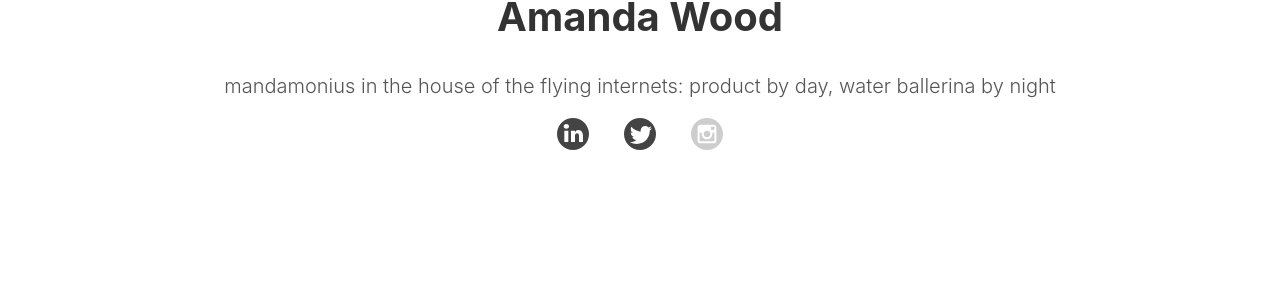
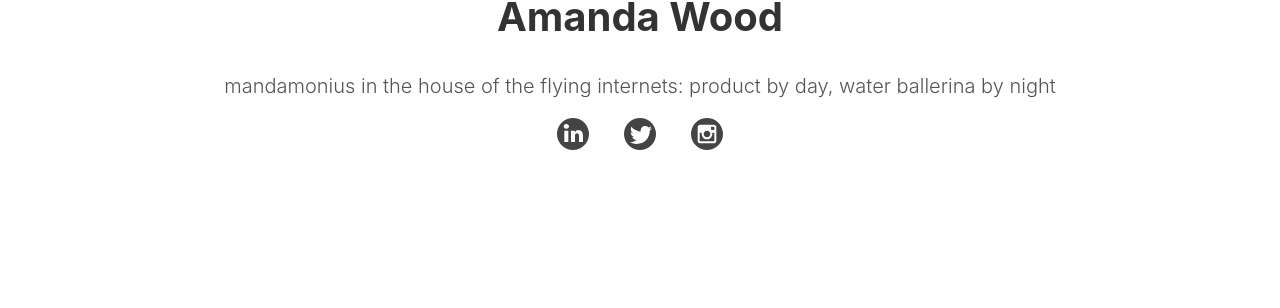
Before and after one commit to darren131/mandamonium, a Jekyll site: the page built from index.md, in a window 1280 px wide. Shown: the part 378-686 px from the top of the page. Built offline with Jekyll 4.4.1, drawn with Linux system fonts in a browser that asks for light colours; our own code applies the rules of GitHub Pages for plain Markdown files.

Commit message:
fix to insta

```diff
--- a/_layouts/default.html
+++ b/_layouts/default.html
@@ -24,7 +24,7 @@
         <p class="social">
         <a href="https://www.linkedin.com/in/amandawheeler/"><svg width="32" height="32" xmlns="http://www.w3.org/2000/svg"><path d="M16 0c8.859375 0 16 7.140625 16 16s-7.140625 16-16 16S0 24.859375 0 16 7.140625 0 16 0zM9.328125 10.671875C10.96875 10.671875 12 9.625 12 8.328125 11.96875 7 10.96875 6 9.328125 6c-1.59375 0-2.65625 1-2.65625 2.328125 0 1.296875 1.03125 2.34375 2.625 2.34375h.03125zm2 13.328125V12.671875h-4V24h4zM26 24v-6c0-3.671875-1.8125-6-4.671875-6-1.625 0-2.8125.96875-3.328125 2.40625l-.140625-1.734375h-3.96875c.03125.4375.109375 2.65625.109375 2.65625V24h4v-6c0-1.625.734375-2.671875 1.96875-2.671875C21.1875 15.328125 22 15.96875 22 18v6h4z" fill="#444" fill-rule="evenodd"/></svg></a>
         <a href="https://twitter.com/mandamonium"><svg width="32" height="32" xmlns="http://www.w3.org/2000/svg"><path d="M16 0c8.859375 0 16 7.140625 16 16s-7.140625 16-16 16S0 24.859375 0 16 7.140625 0 16 0zm9.734375 12.484375C26.625 11.859375 27.375 11.03125 28 10.140625c-.8125.34375-1.703125.59375-2.625.71875.953125-.5625 1.625-1.453125 1.953125-2.53125-.890625.53125-1.8125.890625-2.84375 1.109375-.8125-.875-2-1.4375-3.296875-1.4375-2.515625 0-4.515625 2.03125-4.515625 4.5625 0 .328125.03125.703125.109375 1.03125-3.78125-.1875-7.15625-2-9.40625-4.78125-.375.703125-.59375 1.484375-.59375 2.296875 0 1.59375.78125 2.96875 2 3.78125-.75 0-1.453125-.21875-2.046875-.5625V14.375c0 2.21875 1.5625 4.03125 3.640625 4.484375C10 18.96875 9.59375 19 9.1875 19c-.296875 0-.59375-.03125-.859375-.078125.5625 1.8125 2.265625 3.046875 4.234375 3.078125C11 23.21875 9.078125 24.078125 6.921875 24.078125c-.359375 0-.734375-.046875-1.0625-.078125 2 1.296875 4.40625 2 6.953125 2 8.375 0 12.921875-6.921875 12.921875-12.921875v-.59375z" fill="#444" fill-rule="evenodd"/></svg></a>
-        <a href="https://www.instagram.com/vortexnetnz/"><svg width="32" height="32" xmlns="http://www.w3.org/2000/svg"><path d="M16 0c8.828125 0 16 7.171875 16 16s-7.171875 16-16 16S0 24.828125 0 16 7.171875 0 16 0zm9.328125 22.671875V9.328125c0-1.46875-1.1875-2.65625-2.65625-2.65625H9.328125c-1.46875 0-2.65625 1.1875-2.65625 2.65625v13.34375c0 1.46875 1.1875 2.65625 2.65625 2.65625h13.34375c1.46875 0 2.65625-1.1875 2.65625-2.65625zm-2.65625-14c.359375 0 .65625.296875.65625.65625v2c0 .375-.296875.671875-.65625.671875h-2C20.296875 12 20 11.703125 20 11.328125v-2c0-.359375.296875-.65625.671875-.65625h2zM16 19.328125c-1.84375 0-3.328125-1.484375-3.328125-3.328125S14.15625 12.671875 16 12.671875 19.328125 14.15625 19.328125 16 17.84375 19.328125 16 19.328125zM21.328125 16c0-.453125-.046875-.90625-.15625-1.328125h2.15625v8c0 .359375-.296875.65625-.65625.65625H9.328125c-.359375 0-.65625-.296875-.65625-.65625v-8h2.15625c-.109375.421875-.15625.875-.15625 1.328125 0 2.9375 2.375 5.328125 5.328125 5.328125S21.328125 18.9375 21.328125 16z" fill="#4444" fill-rule="evenodd"/></svg></a>
+        <a href="https://www.instagram.com/vortexnetnz/"><svg width="32" height="32" xmlns="http://www.w3.org/2000/svg"><path d="M16 0c8.828125 0 16 7.171875 16 16s-7.171875 16-16 16S0 24.828125 0 16 7.171875 0 16 0zm9.328125 22.671875V9.328125c0-1.46875-1.1875-2.65625-2.65625-2.65625H9.328125c-1.46875 0-2.65625 1.1875-2.65625 2.65625v13.34375c0 1.46875 1.1875 2.65625 2.65625 2.65625h13.34375c1.46875 0 2.65625-1.1875 2.65625-2.65625zm-2.65625-14c.359375 0 .65625.296875.65625.65625v2c0 .375-.296875.671875-.65625.671875h-2C20.296875 12 20 11.703125 20 11.328125v-2c0-.359375.296875-.65625.671875-.65625h2zM16 19.328125c-1.84375 0-3.328125-1.484375-3.328125-3.328125S14.15625 12.671875 16 12.671875 19.328125 14.15625 19.328125 16 17.84375 19.328125 16 19.328125zM21.328125 16c0-.453125-.046875-.90625-.15625-1.328125h2.15625v8c0 .359375-.296875.65625-.65625.65625H9.328125c-.359375 0-.65625-.296875-.65625-.65625v-8h2.15625c-.109375.421875-.15625.875-.15625 1.328125 0 2.9375 2.375 5.328125 5.328125 5.328125S21.328125 18.9375 21.328125 16z" fill="#444" fill-rule="evenodd"/></svg></a>
       </section>
 
   {% if site.google_analytics %}
```
